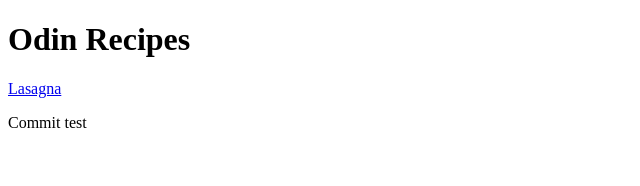
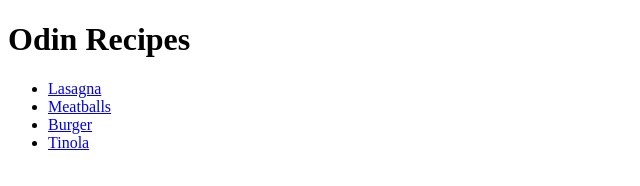
Before and after one commit to Paytonista/odin-recipes, a plain HTML site: page index.html in a window 1280 px wide. Shown: the whole page, without its empty margins (0-640 px from the left). Drawn offline with Linux system fonts and the light colour scheme.

Commit message:
Finished the index

```diff
--- a/index.html
+++ b/index.html
@@ -7,8 +7,11 @@
 </head>
 <body>
     <h1>Odin Recipes</h1>
-    <a href="./recipes/lasagna.html">Lasagna</a>
-    <p>Commit test</p>
-
+    <ul>
+    <li><a href="./recipes/lasagna.html">Lasagna</a> </li>
+    <li><a href="./recipes/placeholder.html">Meatballs</a> </li>
+    <li><a href="./recipes/placeholder.html">Burger</a> </li>
+    <li><a href="./recipes/placeholder.html">Tinola</a></li>
+    </ul>
 </body>
 </html>
```
Also changed, not shown: 1 other file.
